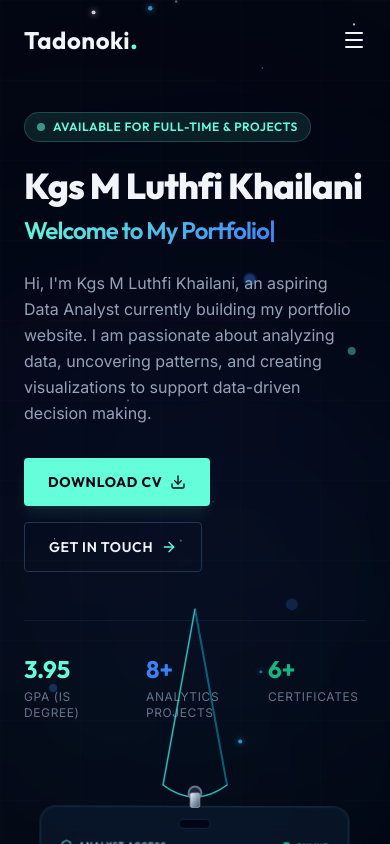
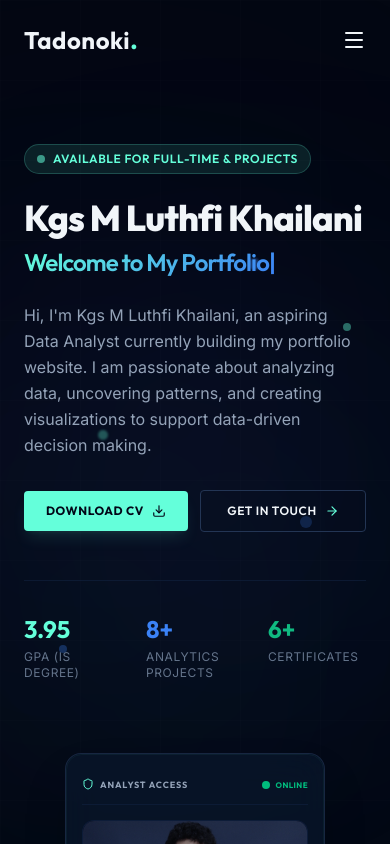
Before and after one commit to Tadonoki/Tadonoki, a Next.js app: page / in a window 390 px wide. Shown: the top 844 px of the page. Built offline with nearby package versions, Linux system fonts and the light colour scheme.

Commit message:
Update Performance

```diff
--- a/src/components/About.tsx
+++ b/src/components/About.tsx
@@ -41,6 +41,20 @@ export default function About() {
 
   useEffect(() => {
     if (typeof window === "undefined") return;
+
+    const isMobile = window.innerWidth < 1024;
+
+    if (isMobile) {
+      // Instantly set values and states on mobile
+      gsap.set([leftCardRef.current, rightCardRef.current], { opacity: 1, x: 0, scale: 1 });
+      if (bottomGridRef.current) {
+        gsap.set(bottomGridRef.current.children, { opacity: 1, y: 0 });
+      }
+      if (countProjectsRef.current) countProjectsRef.current.textContent = "8+";
+      if (countToolsRef.current) countToolsRef.current.textContent = "5+";
+      if (countRecordsRef.current) countRecordsRef.current.textContent = "15,500+";
+      return;
+    }
 
     // GSAP Context with scope
     const ctx = gsap.context(() => {
--- a/src/components/Hero.tsx
+++ b/src/components/Hero.tsx
@@ -18,11 +18,23 @@ export default function Hero() {
   const dotsRef = useRef<HTMLDivElement>(null);
 
   const [currentSlide, setCurrentSlide] = useState(0);
+  const [isMobile, setIsMobile] = useState(false);
   const slides = [
     "/images/assets/tadoo.png",
     "/images/assets/tadoo1.png",
     "/images/assets/tadoo2.png",
   ];
+
+  useEffect(() => {
+    if (typeof window !== "undefined") {
+      const checkMobile = () => {
+        setIsMobile(window.innerWidth < 1024);
+      };
+      checkMobile();
+      window.addEventListener("resize", checkMobile);
+      return () => window.removeEventListener("resize", checkMobile);
+    }
+  }, []);
 
   // Carousel auto-slide
   useEffect(() => {
@@ -35,6 +47,8 @@ export default function Hero() {
   // Entrance Animations & Idle Loop
   useEffect(() => {
     if (typeof window === "undefined") return;
+
+    const isMobile = window.innerWidth < 1024;
 
     // GSAP Context with Scope
     const ctx = gsap.context(() => {
@@ -101,6 +115,15 @@ export default function Hero() {
         );
       }
 
+      if (isMobile) {
+        // Mobile only simple lightweight fade in for badge
+        gsap.fromTo(
+          badgeParallaxRef.current,
+          { opacity: 0, scale: 0.95 },
+          { opacity: 1, scale: 1, duration: 0.8, ease: "power2.out" }
+        );
+        gsap.set(badgeIdleRef.current, { y: 0, rotation: 0 });
+      } else {
         // 3. Drop-in entrance for the badge parallax container
         entranceTl.fromTo(
           badgeParallaxRef.current,
@@ -152,6 +175,7 @@ export default function Hero() {
               ease: "sine.inOut",
             });
           });
+        }
       }
     }, containerRef);
 
@@ -218,7 +242,7 @@ export default function Hero() {
     <section
       id="home"
       ref={containerRef}
-      className="relative min-h-screen flex items-center pt-28 pb-16 overflow-hidden"
+      className="relative min-h-screen flex items-center pt-36 pb-16 lg:pt-28 lg:pb-16 overflow-hidden"
       style={{ perspective: "1000px", backgroundColor: "#030712" }}
     >
       {/* Space Orbit Launch Backdrop */}
@@ -286,22 +310,22 @@ export default function Hero() {
           </p>
 
           {/* Buttons */}
-          <div ref={btnGroupRef} className="flex flex-wrap gap-4 items-center">
+          <div ref={btnGroupRef} className="flex flex-row flex-wrap sm:flex-nowrap gap-3 sm:gap-4 items-center w-full sm:w-auto">
             <a
               href="/assets/Kgs M Luthfi Khailani_CV.pdf"
               download="Kgs M Luthfi Khailani_CV.pdf"
-              className="px-6 py-3.5 bg-cyber-cyan hover:bg-cyber-cyan/90 text-navy-950 font-bold rounded shadow-lg shadow-cyber-cyan/10 hover:shadow-cyber-cyan/20 hover:-translate-y-0.5 transition-all duration-300 flex items-center gap-2 text-sm uppercase tracking-wider font-heading"
+              className="px-4 py-3 sm:px-6 sm:py-3.5 bg-cyber-cyan hover:bg-cyber-cyan/90 text-navy-950 font-bold rounded shadow-lg shadow-cyber-cyan/10 hover:shadow-cyber-cyan/20 hover:-translate-y-0.5 transition-all duration-300 flex items-center justify-center gap-2 text-xs sm:text-sm uppercase tracking-wider font-heading flex-1 sm:flex-none"
             >
               Download CV
-              <Download size={16} />
+              <Download size={14} className="sm:w-4 sm:h-4" />
             </a>
 
             <button
               onClick={handleContactScroll}
-              className="px-6 py-3.5 bg-transparent hover:bg-navy-800 text-text-primary font-semibold rounded border border-navy-700 hover:border-navy-600 hover:-translate-y-0.5 transition-all duration-300 flex items-center gap-2 text-sm uppercase tracking-wider font-heading"
+              className="px-4 py-3 sm:px-6 sm:py-3.5 bg-transparent hover:bg-navy-800 text-text-primary font-semibold rounded border border-navy-700 hover:border-navy-600 hover:-translate-y-0.5 transition-all duration-300 flex items-center justify-center gap-2 text-xs sm:text-sm uppercase tracking-wider font-heading flex-1 sm:flex-none"
             >
               Get in Touch
-              <ArrowRight size={16} className="text-cyber-cyan" />
+              <ArrowRight size={14} className="text-cyber-cyan sm:w-4 sm:h-4" />
             </button>
           </div>
 
@@ -324,10 +348,11 @@ export default function Hero() {
 
         {/* Access Badge Lanyard Container Right (Col 5) */}
         <div
-          className="lg:col-span-5 flex justify-center items-center py-12 relative min-h-[480px]"
+          className="lg:col-span-5 flex justify-center items-center py-6 lg:py-12 relative min-h-[300px] lg:min-h-[480px]"
           style={{ transformStyle: "preserve-3d" }}
         >
           {/* Lanyard Strap SVG */}
+          {!isMobile && (
             <svg
               className="absolute -top-[120px] left-1/2 -translate-x-1/2 w-48 h-[160px] pointer-events-none z-10 overflow-visible"
               viewBox="0 0 200 200"
@@ -361,6 +386,7 @@ export default function Hero() {
                 </linearGradient>
               </defs>
             </svg>
+          )}
 
           {/* Badge Outer Parallax Container */}
           <div
@@ -375,11 +401,13 @@ export default function Hero() {
             >
               {/* Premium Analyst ID access Badge */}
               <div
-                className="w-[310px] sm:w-[330px] p-5 pt-8 rounded-2xl border border-navy-700/60 bg-navy-900/65 backdrop-blur-lg shadow-2xl relative flex flex-col items-center select-none"
+                className="w-[260px] sm:w-[330px] p-4 sm:p-5 pt-6 sm:pt-8 rounded-2xl border border-navy-700/60 bg-navy-900/65 backdrop-blur-lg shadow-2xl relative flex flex-col items-center select-none"
                 style={{ transformStyle: "preserve-3d", backfaceVisibility: "hidden" }}
               >
                 {/* Lanyard punch slot hole visual overlay */}
+                {!isMobile && (
                   <div className="absolute top-3 left-1/2 -translate-x-1/2 w-8 h-2.5 rounded-full bg-navy-950 border border-navy-800 shadow-inner z-20"></div>
+                )}
 
                 {/* ID Header area */}
                 <div className="w-full flex items-center justify-between border-b border-navy-800/60 pb-3 mb-4 text-left">
--- a/src/components/ParticleBackground.tsx
+++ b/src/components/ParticleBackground.tsx
@@ -36,8 +36,20 @@ export default function ParticleBackground({
 }: ParticleBackgroundProps) {
   const canvasRef = useRef<HTMLCanvasElement>(null);
   const containerRef = useRef<HTMLDivElement>(null);
+  const [isMobile, setIsMobile] = React.useState(false);
 
   useEffect(() => {
+    if (typeof window === "undefined") return;
+    const checkMobile = () => {
+      setIsMobile(window.innerWidth < 768);
+    };
+    checkMobile();
+    window.addEventListener("resize", checkMobile);
+    return () => window.removeEventListener("resize", checkMobile);
+  }, []);
+
+  useEffect(() => {
+    if (isMobile) return;
     if (typeof window === "undefined") return;
 
     const canvas = canvasRef.current;
@@ -74,8 +86,7 @@ export default function ParticleBackground({
       initParticles();
     };
 
-    const isMobile = window.innerWidth < 768;
-    const activeCount = isMobile ? Math.max(5, Math.round(count * 0.25)) : count;
+    const activeCount = count;
 
     const initParticles = () => {
       particles = [];
@@ -191,14 +202,14 @@ export default function ParticleBackground({
       cancelAnimationFrame(animationFrameId);
       observer.disconnect();
     };
-  }, [count, speedMultiplier, minSize, maxSize, colors, twinkle, drift]);
+  }, [count, speedMultiplier, minSize, maxSize, colors, twinkle, drift, isMobile]);
 
   return (
     <div
       ref={containerRef}
       className="absolute inset-0 w-full h-full pointer-events-none select-none z-[1] overflow-hidden"
     >
-      <canvas ref={canvasRef} className="absolute inset-0 block w-full h-full" />
+      {!isMobile && <canvas ref={canvasRef} className="absolute inset-0 block w-full h-full" />}
     </div>
   );
 }
--- a/src/components/Preloader.tsx
+++ b/src/components/Preloader.tsx
@@ -23,9 +23,9 @@ export default function Preloader({ onComplete }: PreloaderProps) {
   useEffect(() => {
     if (typeof window === "undefined") return;
 
-    const isLighthouseOrMobile = typeof navigator !== "undefined" &&
-      (/lighthouse|chrome-lighthouse/i.test(navigator.userAgent) || window.innerWidth < 768);
-    const speed = isLighthouseOrMobile ? 0.15 : 0.6; // Speed up loading animation drastically
+    const isLighthouse = typeof navigator !== "undefined" &&
+      /lighthouse|chrome-lighthouse/i.test(navigator.userAgent);
+    const speed = isLighthouse ? 0.15 : 1.0; // Restore standard ~3s loading duration, fast-track for Lighthouse tests
 
     // Timeline for Preloader Animations
     const tl = gsap.timeline();
```
Lines whose indentation alone changed are shown as unchanged.
